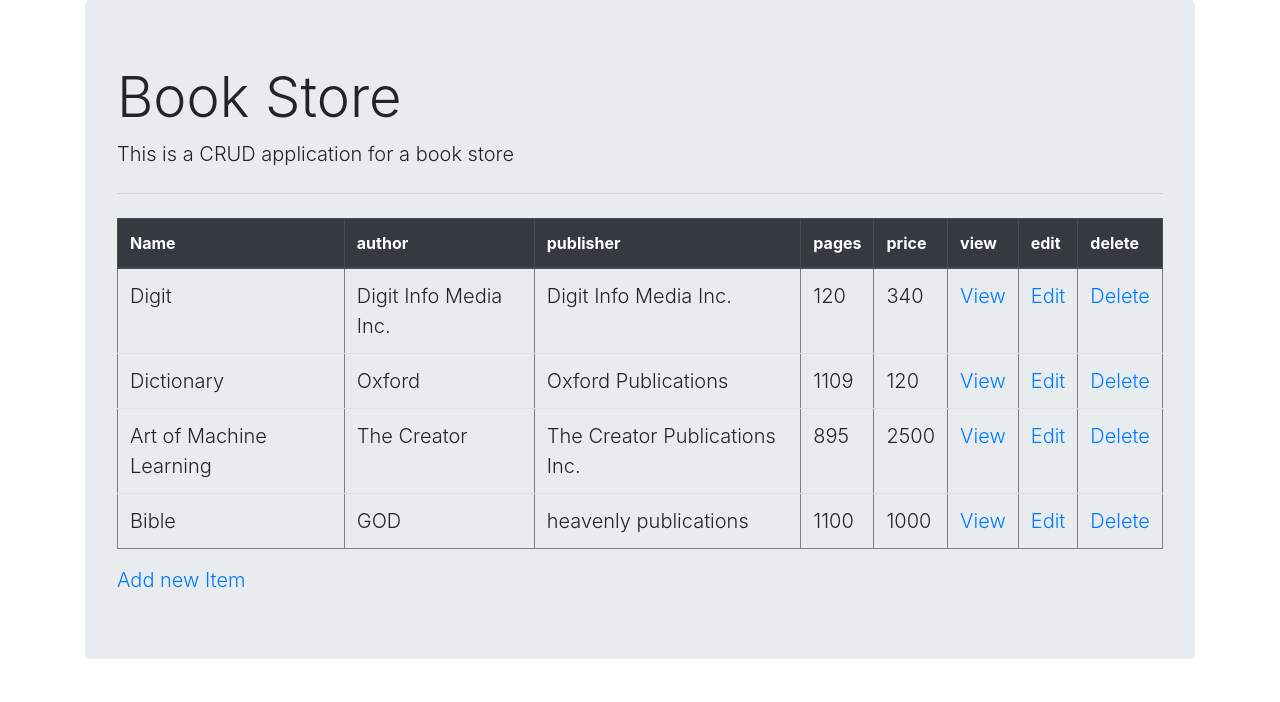
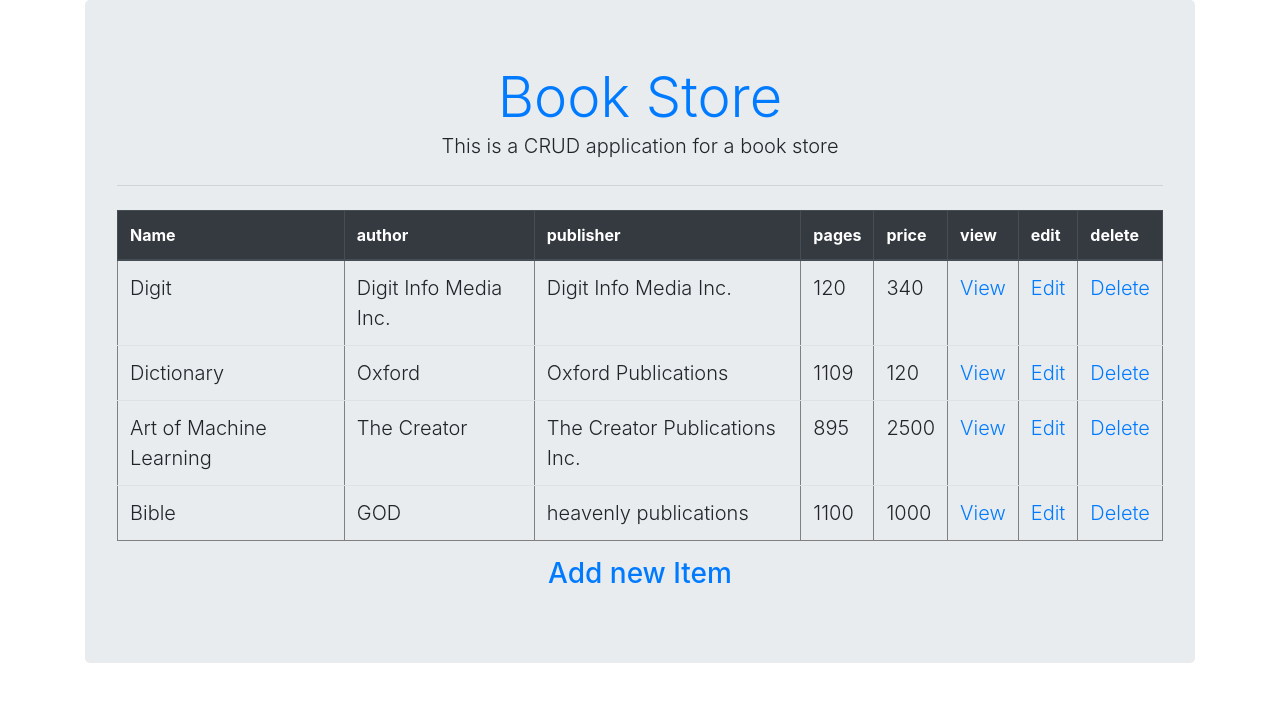
Before and after one commit to nova-sangeeth/book_stack_django, a Django app: page / in a window 1280 px wide. Shown: the top 702 px of the page. Run offline with Django 3.2, Linux system fonts and the light colour scheme; data comes from the database, SQL or seed files in the repository; both versions use the stored data as it was after the commit; some libraries are stand-ins or nearby versions.

Commit message:
Added new alignment to the booklist pages

```diff
--- a/src/book_stack/templates/base.html
+++ b/src/book_stack/templates/base.html
@@ -29,10 +29,13 @@
   <body>
     <div class="container">
       <div class="jumbotron">
-        <h1 class="display-4">Book Store</h1>
-        <p class="lead">
-          This is a CRUD application for a book store
-        </p>
+        <center>
+          <a href="{% url 'booklist' %}" class="display-4">Book Store</a>
+          <p class="lead">
+            This is a CRUD application for a book store
+          </p>
+        </center>
+
         <hr class="my-4" />
 
         {% block content %} {% endblock content %}
--- a/src/book_stack/templates/book_list.html
+++ b/src/book_stack/templates/book_list.html
@@ -39,8 +39,9 @@
         </tbody>
     </table>
 
-    <a  class="lead" class="btn btn-success" href="{% url "bookcreate" %}">Add new Item</a>
-
+    <center>
+      <a  class="lead" class="btn btn-success" href="{% url "bookcreate" %}"><h3>Add new Item</h3></a>
+    </center>
     {% endblock content %}
   </body>
 </html>
```
Also changed, not shown: src/db.sqlite3.
